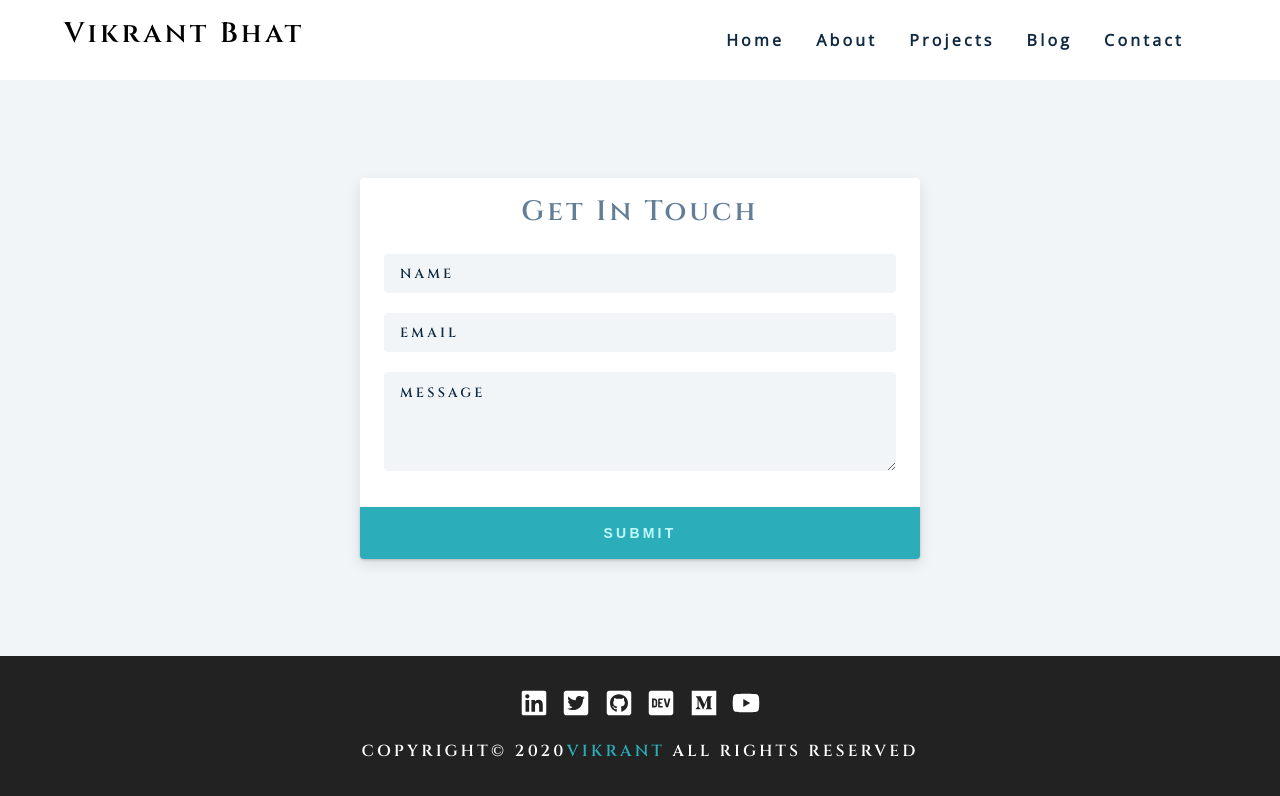
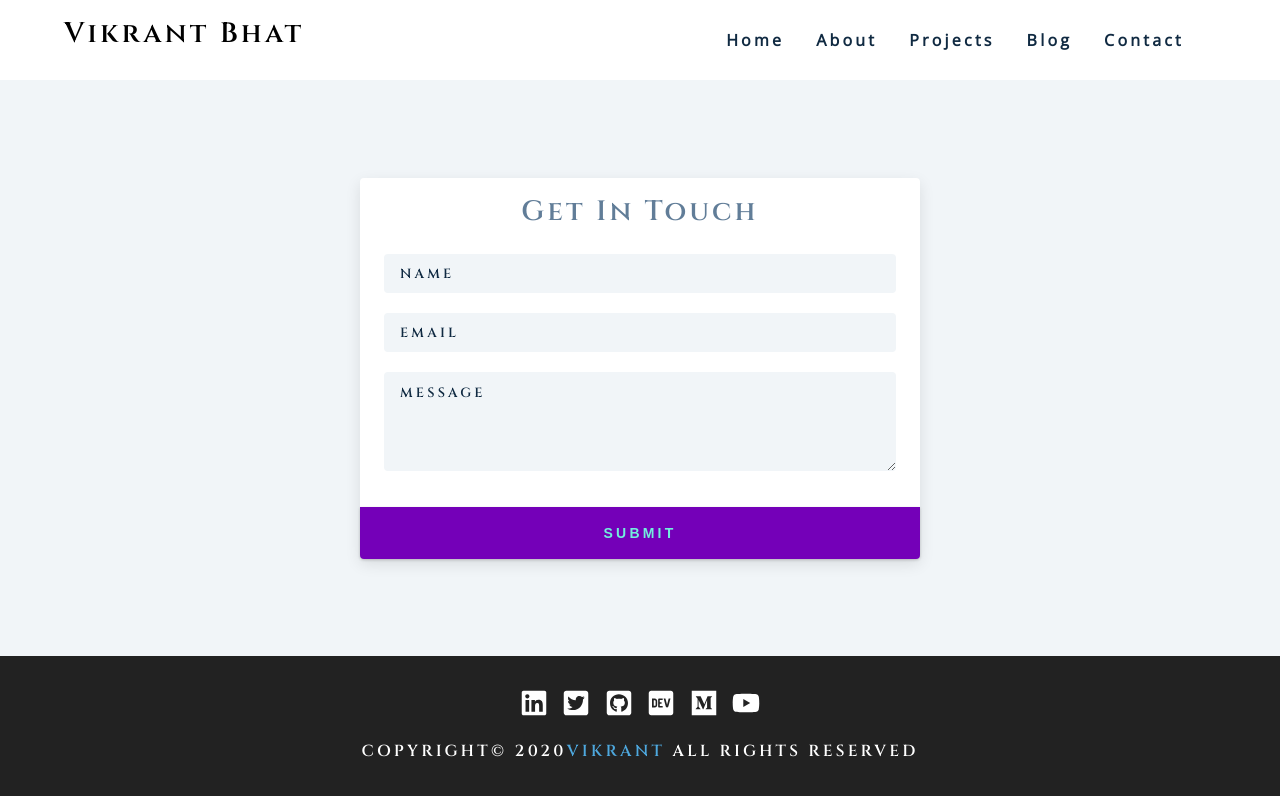
Before and after one commit to bhatvikrant/portfolio-v2, a Gatsby site in the folder portfolio_v2-gatsby/: page /contact in a window 1280 px wide. Built offline with nearby package versions, Linux system fonts and the light colour scheme; Gatsby itself is replaced by a stand-in of ours.

Commit message:
color palette changes

```diff
--- a/portfolio_v2-gatsby/package.json
+++ b/portfolio_v2-gatsby/package.json
@@ -14,6 +14,7 @@
     "test": "echo \"Write tests! -> https://gatsby.dev/unit-testing\" && exit 1"
   },
   "dependencies": {
+    "framer-motion": "^2.9.4",
     "gatsby": "^2.21.0",
     "gatsby-image": "^2.4.0",
     "gatsby-plugin-prefetch-google-fonts": "^1.4.3",
--- a/portfolio_v2-gatsby/src/css/main.css
+++ b/portfolio_v2-gatsby/src/css/main.css
@@ -12,20 +12,58 @@ Variables
 ===============
 */
 
-:root {
-  /* dark shades of primary color*/
-  /* --clr-primary-1: hsl(43, 86%, 17%); */
+/* :root {
+  dark shades of primary color
   --clr-primary-1: hsl(184, 91%, 17%);
   --clr-primary-2: hsl(185, 84%, 25%);
   --clr-primary-3: hsl(185, 81%, 29%);
   --clr-primary-4: hsl(184, 77%, 34%);
   --clr-primary-5: #2caeba;
-  /* lighter shades of primary color */
+  lighter shades of primary color
   --clr-primary-6: hsl(185, 57%, 50%);
   --clr-primary-7: hsl(184, 65%, 59%);
   --clr-primary-8: hsl(184, 80%, 74%);
   --clr-primary-9: hsl(185, 94%, 87%);
   --clr-primary-10: hsl(186, 100%, 94%);
+  darkest grey - used for headings
+  --clr-grey-1: hsl(209, 61%, 16%);
+  --clr-grey-3: hsl(209, 34%, 30%);
+  --clr-grey-4: hsl(209, 28%, 39%);
+  grey used for paragraphs
+  --clr-grey-5: hsl(210, 22%, 49%);
+  --clr-grey-8: hsl(210, 31%, 80%);
+  --clr-grey-9: hsl(212, 33%, 89%);
+  --clr-grey-10: hsl(210, 36%, 96%);
+  --clr-green-dark: hsl(125, 67%, 35%);
+  --clr-red-dark: hsl(360, 67%, 44%);
+  --clr-red-light: hsl(360, 71%, 66%);
+  --clr-white: #fff;
+
+  --ff-primary: "Cinzel", serif;
+  --ff-secondary: "Open Sans", sans-serif;
+  --transition: all 0.3s linear;
+  --spacing: 0.2rem;
+  --radius: 0.25rem;
+  --light-shadow: 0 5px 15px rgba(0, 0, 0, 0.1);
+  --dark-shadow: 0 5px 15px rgba(0, 0, 0, 0.2);
+  --max-width: 1170px;
+  --fixed-width: 700px;
+} */
+
+/*  New shades by me */
+
+:root {
+  --clr-primary-1: #7400b8;
+  --clr-primary-2: #6930c3;
+  --clr-primary-3: #5e60ce;
+  --clr-primary-4: #5390d9;
+  --clr-primary-5: #4ea8de;
+  /* lighter shades of primary color */
+  --clr-primary-6: #48bfe3;
+  --clr-primary-7: #56cfe1;
+  --clr-primary-8: #64dfdf;
+  --clr-primary-9: #72efdd;
+  --clr-primary-10: #80ffdb;
   /* darkest grey - used for headings */
   --clr-grey-1: hsl(209, 61%, 16%);
   --clr-grey-3: hsl(209, 34%, 30%);
@@ -39,7 +77,6 @@ Variables
   --clr-red-dark: hsl(360, 67%, 44%);
   --clr-red-light: hsl(360, 71%, 66%);
   --clr-white: #fff;
-  /* --ff-primary: "Roboto", sans-serif; */
   --ff-primary: "Cinzel", serif;
   --ff-secondary: "Open Sans", sans-serif;
   --transition: all 0.3s linear;
@@ -131,7 +168,7 @@ p {
 
 .btn {
   text-transform: uppercase;
-  background: var(--clr-primary-5);
+  background: var(--clr-primary-1);
   color: var(--clr-primary-9);
   padding: 0.375rem 0.75rem;
   letter-spacing: var(--spacing);
@@ -147,7 +184,7 @@ p {
 }
 .btn:hover {
   color: var(--clr-primary-1);
-  background: var(--clr-primary-8);
+  background: var(--clr-primary-6);
 }
 .center-btn {
   display: block;
```
Also changed, not shown: 1 other file.
